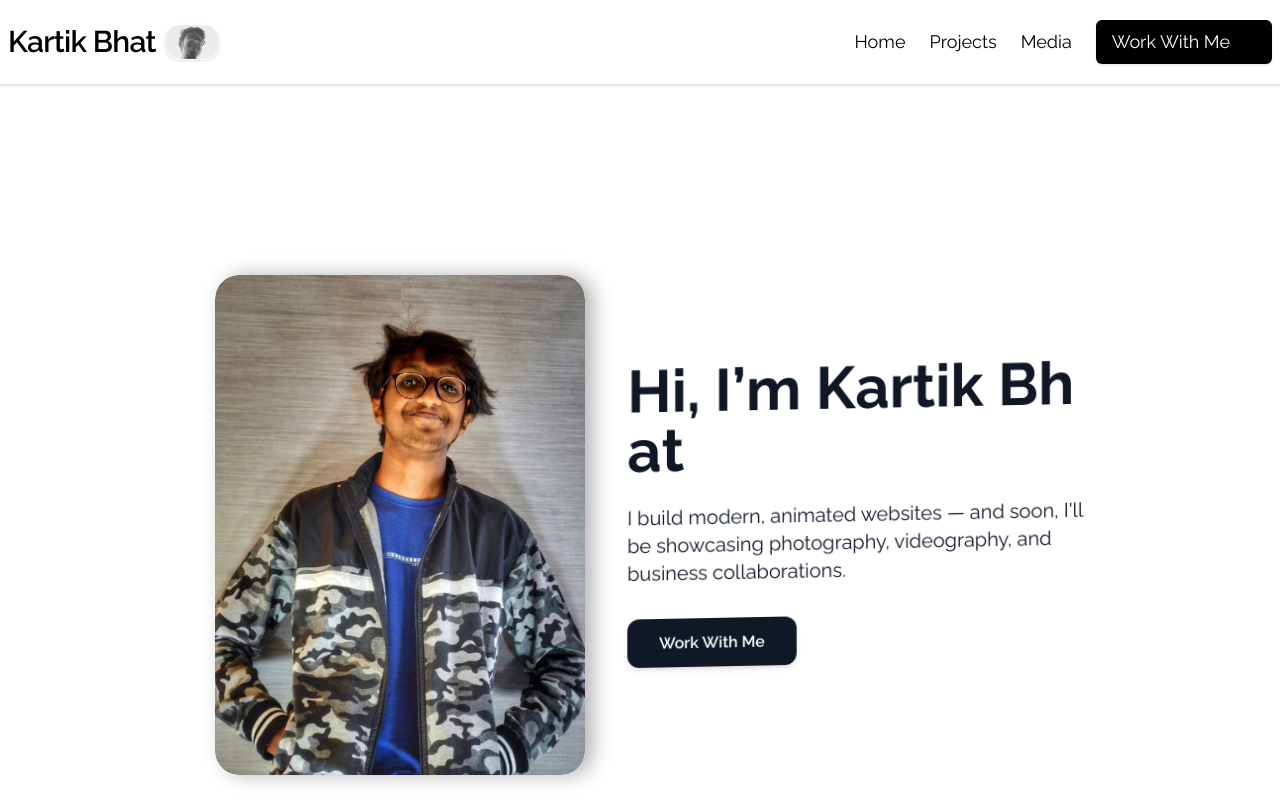
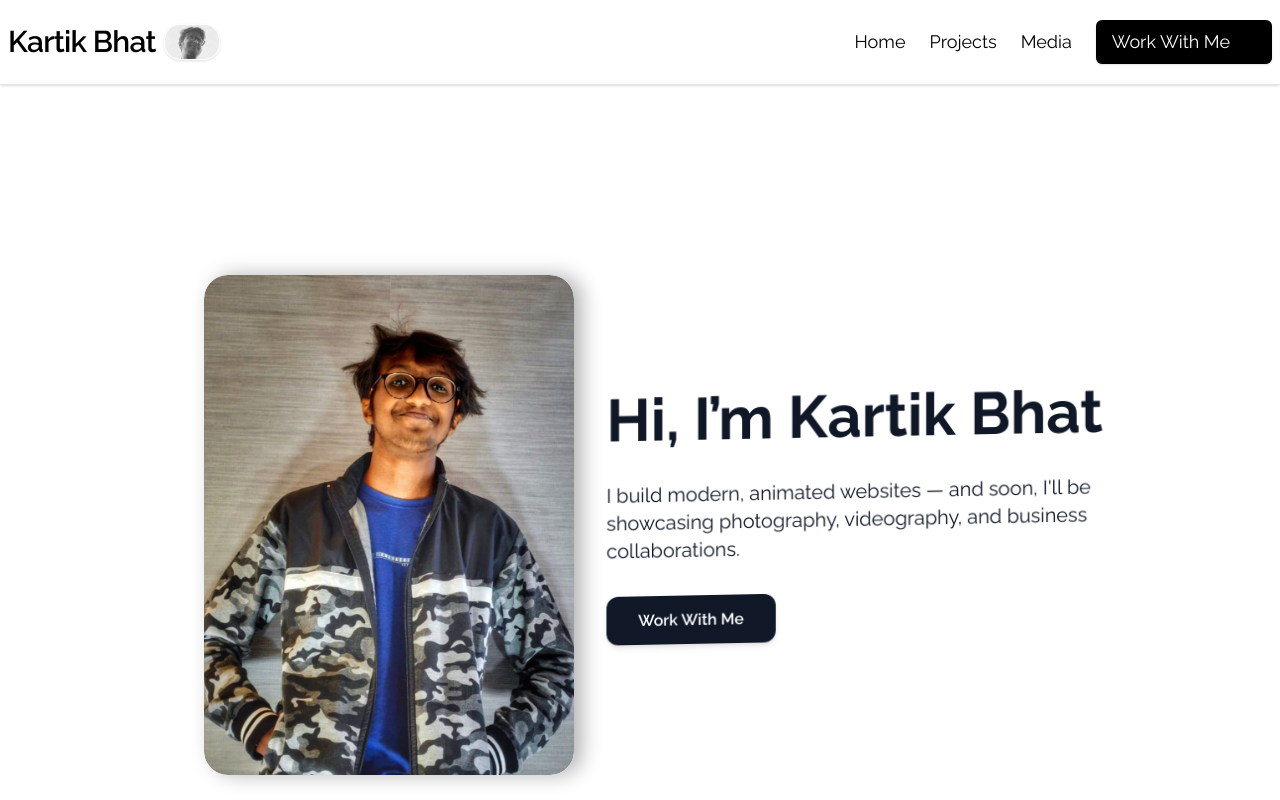
Before and after one commit to Karrycoder007/Portfolio-2025-karry, a Next.js app: page / in a window 1280 px wide. Shown: the top 800 px of the page. Built offline with nearby package versions, Linux system fonts and the light colour scheme.

Commit message:
Adjust text alignment in Hero section

```diff
--- a/src/app/components/Hero.tsx
+++ b/src/app/components/Hero.tsx
@@ -117,7 +117,8 @@ export default function Hero() {
 >
   {/* Split Text Animation */}
   <motion.h1
-    className="text-4xl md:text-6xl font-bold mb-6 text-gray-900 flex flex-wrap justify-center md:justify-start"
+    className="text-4xl md:text-6xl font-bold mb-6 text-gray-900 text-center md:text-left leading-tight break-words"
+
     variants={containerVariants}
   >
     {letters.map((char, i) => (
```
